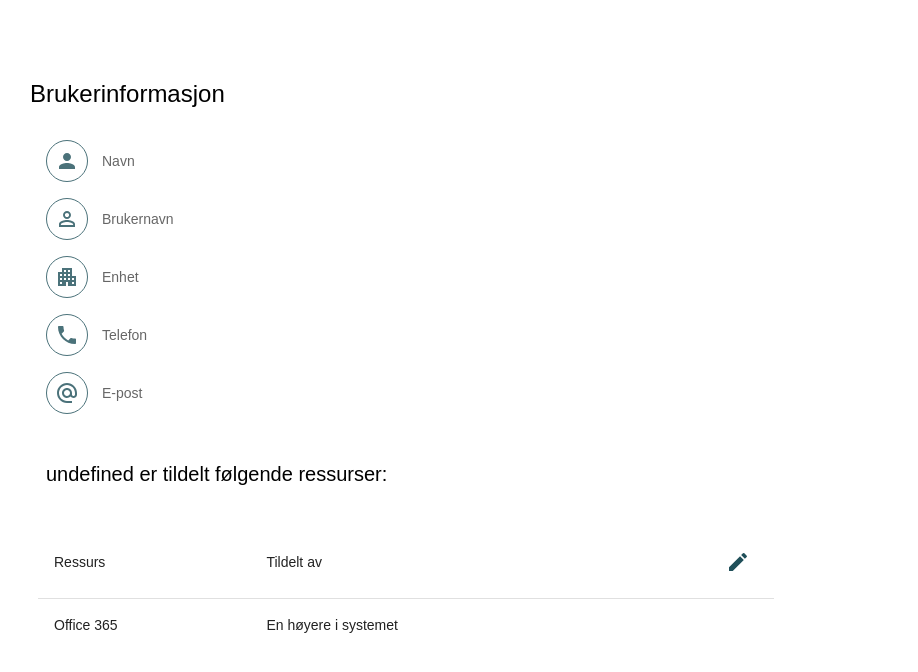
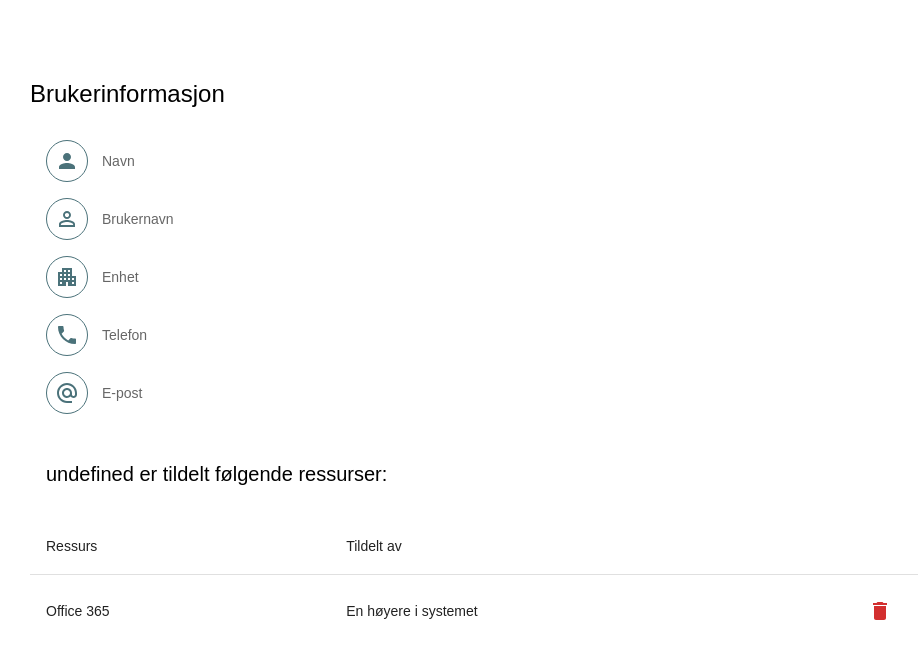
Before and after one commit to FINTLabs/fint-kontroll-user-pod, a React (Create React App) app: page /info/1 in a window 1280 px wide. Shown: the top 672 px of the page, without its empty margins (58-976 px from the left). Built offline with nearby package versions, Linux system fonts and the light colour scheme; no server answers.

Commit message:
Added icon button for delete resource

```diff
--- a/src/features/user-info/ResourceTable.tsx
+++ b/src/features/user-info/ResourceTable.tsx
@@ -6,7 +6,7 @@ import TableContainer from '@mui/material/TableContainer';
 import TableHead from '@mui/material/TableHead';
 import TableRow from '@mui/material/TableRow';
 import IconButton from '@mui/material/IconButton';
-import {Edit} from "@mui/icons-material";
+import {Delete, Edit} from "@mui/icons-material";
 import {createStyles, makeStyles} from "@mui/styles";
 import {Box, Theme} from "@mui/material";
 import {Link} from "react-router-dom";
@@ -22,18 +22,14 @@ export const ResourceTable: any = () => {
     const classes = useStyles();
 
     return (
-        <Box sx={{p: 1}}>
-            <TableContainer sx={{maxWidth: 1040}}>
-                <Table aria-label="Resources">
+        <Box>
+            <TableContainer sx={{minWidth: 1040}}>
+                <Table aria-label="Resource-table">
                     <TableHead>
                         <TableRow>
                             <TableCell align="left">Ressurs</TableCell>
                             <TableCell align="left">Tildelt av</TableCell>
-                            <TableCell align="right">
-                                <IconButton aria-label="edit" component={Link} to={`/`}>
-                                    <Edit className={classes.icon}/>
-                                </IconButton>
-                            </TableCell>
+                            <TableCell></TableCell>
                         </TableRow>
                     </TableHead>
                     <TableBody>
@@ -47,6 +43,11 @@ export const ResourceTable: any = () => {
                             <TableCell align="left">
                                 En høyere i systemet
                             </TableCell>
+                            <TableCell>
+                                <IconButton color={'error'} aria-label="delete">
+                                    <Delete/>
+                                </IconButton>
+                            </TableCell>
                         </TableRow>
                     </TableBody>
                 </Table>
--- a/src/features/users/UserTable.tsx
+++ b/src/features/users/UserTable.tsx
@@ -43,7 +43,7 @@ export const UserTable: any = () => {
     }
 
     return (
-        <Box >
+        <Box>
             <TableContainer sx={{minWidth: 1040}}>
                 <Table aria-label="Users-table">
                     <TableHead>
```
